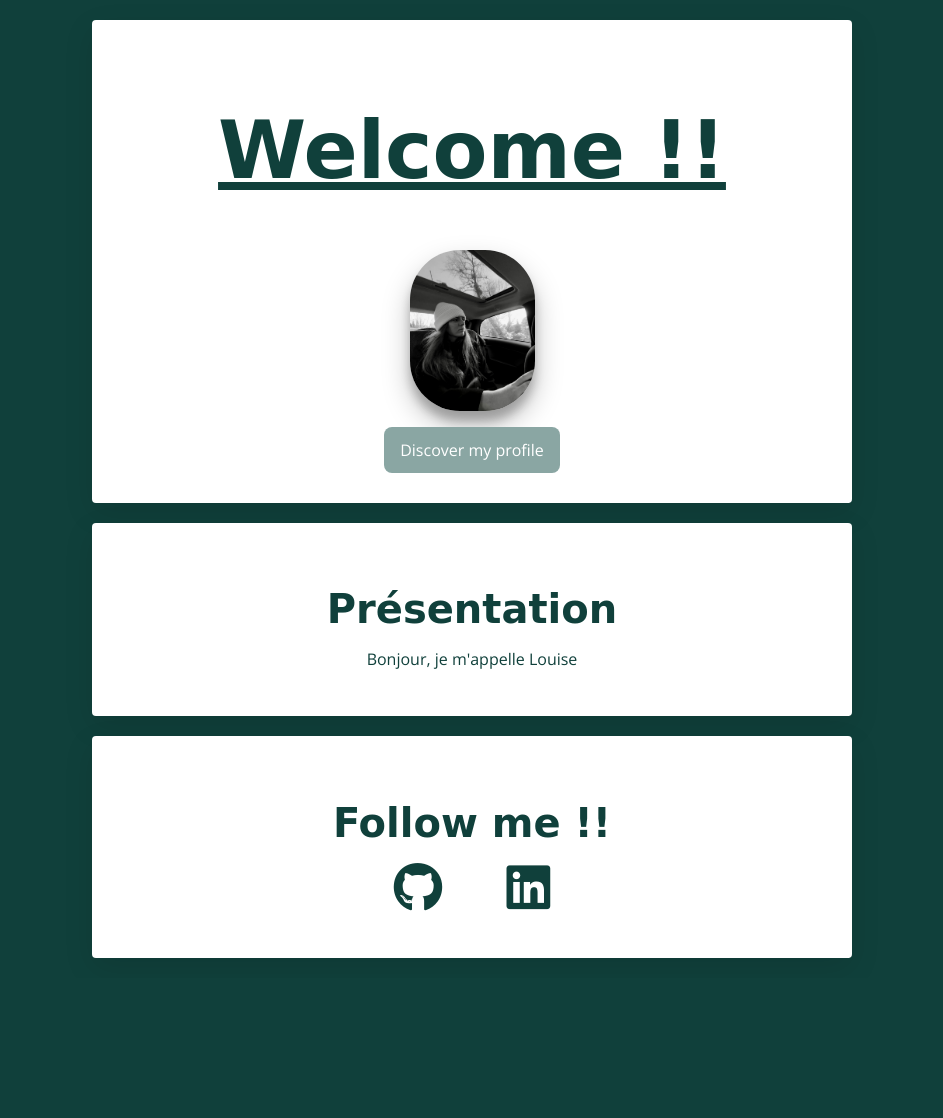
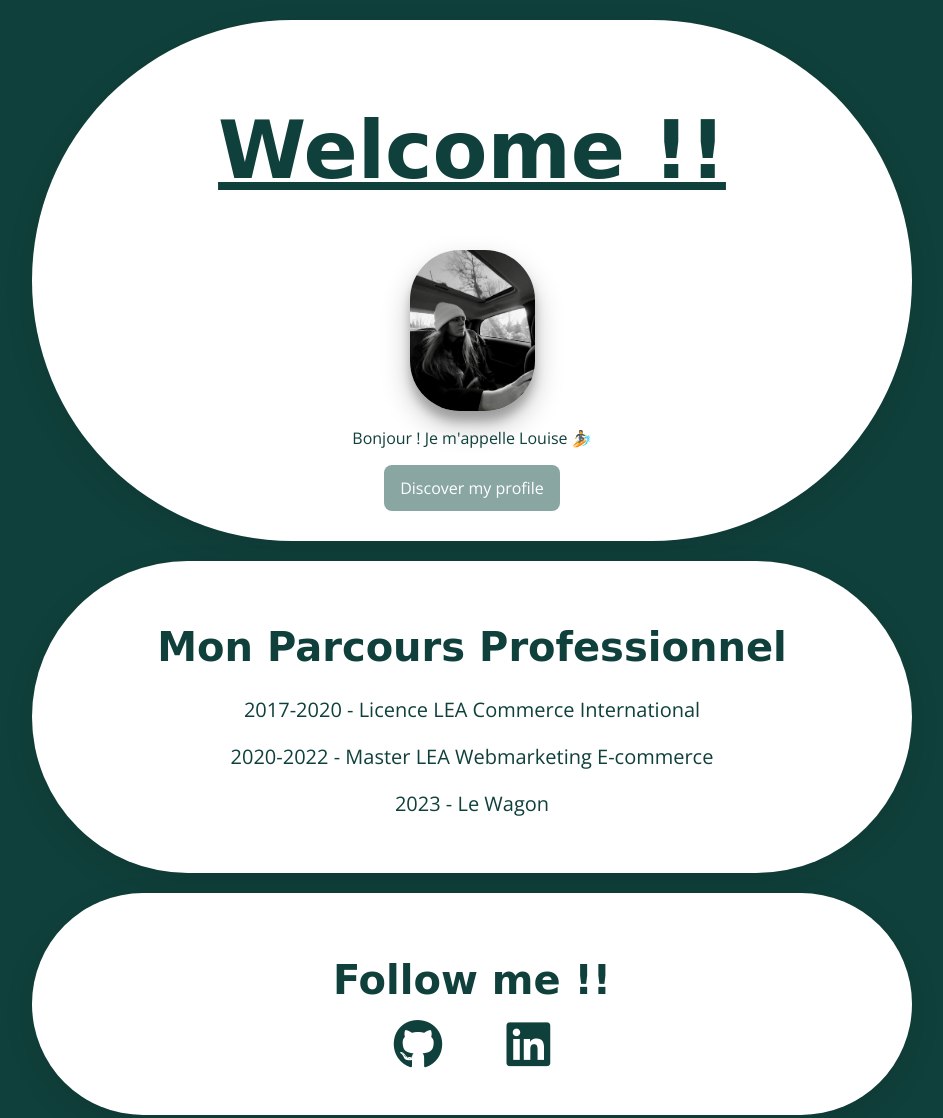
Before and after one commit to Louisepli/profile, a plain HTML site: page index.html in a window 1280 px wide. Shown: the whole page, without its empty margins (168-1111 px from the left). Before the commit the page ends 978 px from the top, so only its background shows below. Drawn offline with nearby package versions, Linux system fonts and the light colour scheme; a web font is replaced by a local one.

Commit message:
mon profil

```diff
--- a/index.html
+++ b/index.html
@@ -9,33 +9,37 @@
     <meta charset="utf-8">
     <meta name="viewport" content="width=device-width, initial-scale=1">
     <link rel="stylesheet" href="style.css">
+    <link rel="icon" class="js-site-favicon" type="image/svg+xml" href="https://github.githubassets.com/favicons/favicon-dark.svg">
 </head>
 
   <body>
-    <div>
+    <div class="container">
+      <div class="">
         <h1>Welcome !!</h1>
 
         <img src="images/profile.jpg" alt="" width="125px">
 
-      <p>
-      </p>
+        <p>Bonjour ! Je m'appelle Louise 🏄</p>
 
         <a href="https://github.com/Louisepli" target="_blank" class="button-green">Discover my profile</a>
       </div>
 
       <div>
-     <h2>Présentation</h2>
-     <p>Bonjour, je m'appelle Louise </p>
+        <h2>Mon Parcours Professionnel</h2>
+        <ul class="parcours">
+          <li>2017-2020 - Licence LEA Commerce International</li>
+          <li>2020-2022 - Master LEA Webmarketing E-commerce</li>
+          <li>2023 - Le Wagon</li>
+        </ul>
       </div>
 
-    <div>
+      <div class="">
         <h2>Follow me !!</h2>
 
         <ul class="list-inline">
           <li>
             <a href="https://github.com/Louisepli" target="_blank">
-            <i class="fa-brands fa-github">
-            </i>
+              <i class="fa-brands fa-github"></i>
             </a>
           </li>
           <li>
@@ -45,6 +49,7 @@
           </li>
         </ul>
       </div>
+    </div>
   </body>
 </html>
 <!-- end of file -->
--- a/style.css
+++ b/style.css
@@ -9,6 +9,18 @@ h1 {
   color:#10403B;
   font-size:80px;
   text-decoration: underline;
+}
+
+.parcours {
+  padding:0;
+  list-style: none;
+}
+
+.parcours li {
+  display:list-item;
+  margin:0 30px;
+  padding: 10px;
+  font-size: 20px;
 }
 
 h1, h2 {
@@ -29,6 +41,7 @@ body {
   font-family: 'Open Sans', sans-serif;
   color:#10403B;
   background-color:#10403B;
+  margin:0 200px;
 }
 
 .list-inline {
@@ -44,7 +57,6 @@ body {
 
 .fa-brands {
   color: #10403B;
-
 }
 
 .button-green {
@@ -62,16 +74,18 @@ body {
   transition:1s;
 }
 
-div {
+div.container > div {
   background: white;
   padding: 30px;
-  border-radius: 4px;
+  border-radius: 500px;
   box-shadow: 0 10px 30px rgba(0,0,0,.1);
-  width: 700px;
+  /* width: 700px; */
   margin: 20px auto;
   text-align: center;
 }
-
+.section{
+  max-width: 700px;
+}
 
 @media (max-width: 960px) {
   /* Pour un écran < 960px, cette classe CSS s'applique */
@@ -85,6 +99,10 @@ div {
   .container {
     width: 500px;
   }
+  h1{
+    /* color:rgb(4, 0, 255); */
+    font-size: 60px;
+  }
 }
 
 @media (max-width: 540px) {
@@ -92,4 +110,8 @@ div {
   .container {
     width: 300px;
   }
+  h1{
+    /* color:rgb(102, 255, 0); */
+    font-size: 34px;
+  }
 }
```
Also changed, not shown: 1 other file. Lines whose indentation alone changed are shown as unchanged.
